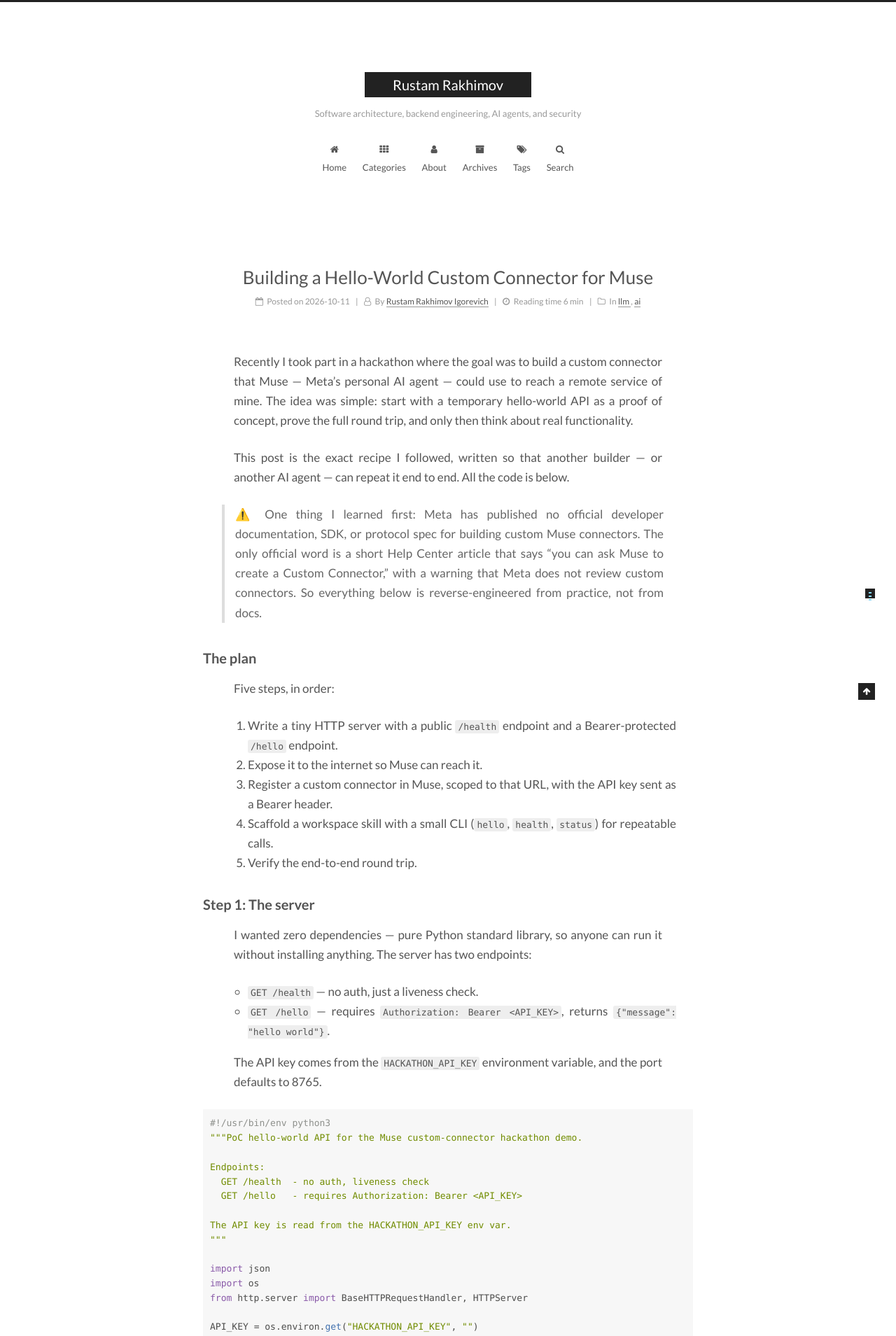
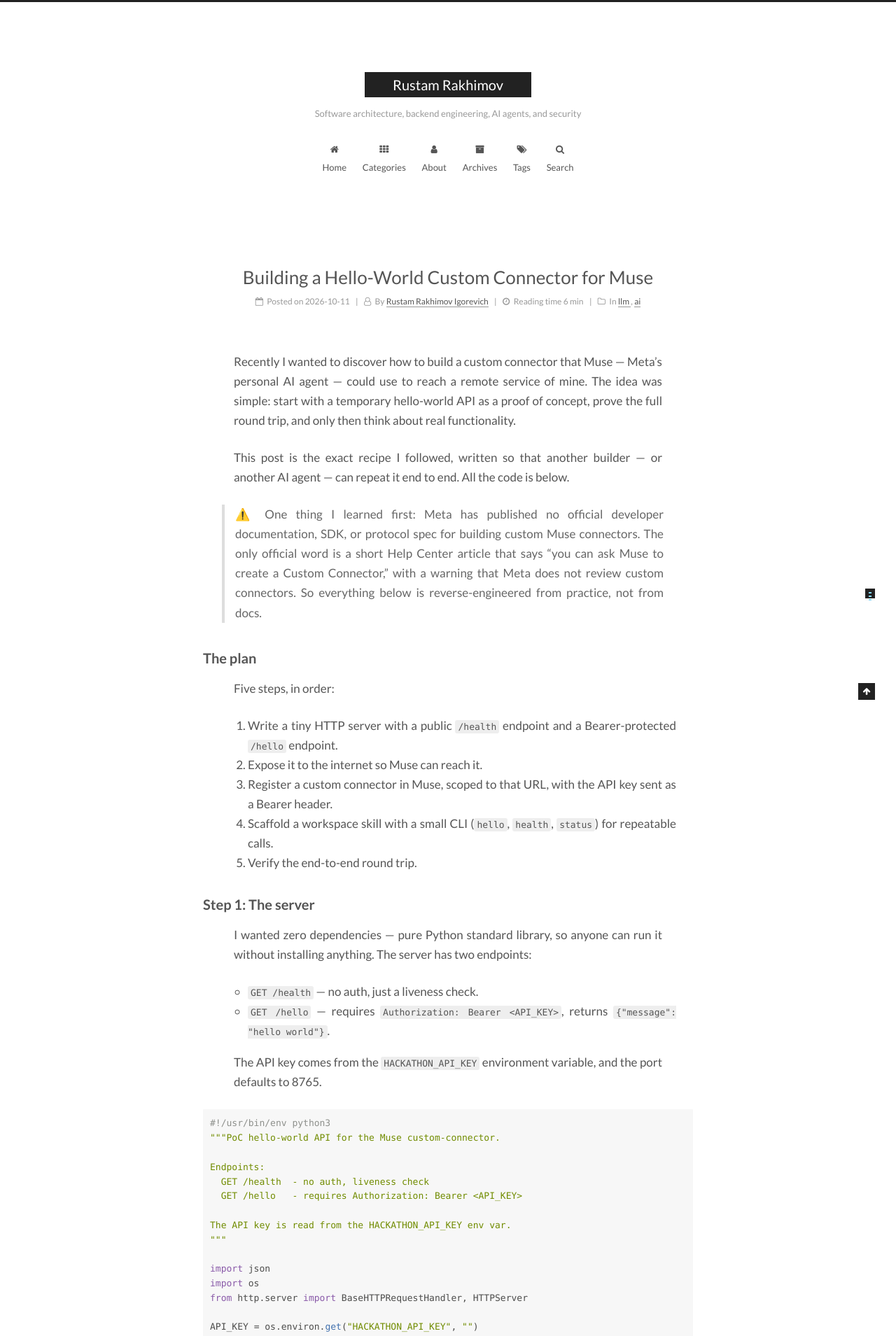
Before and after one commit to rusyasoft/rusyasoft.github.io, a Jekyll site: the page built from _posts/2026-10-11-hello-world-custom-connector-for-muse.md, in a window 1280 px wide. Shown: the top 1909 px of the page at 70% size. Built offline with Jekyll 4.4.1, drawn with Linux system fonts in a browser that asks for light colours; comment, search, counter and statistics services are not loaded; some of the changed text lies outside the part shown.

Commit message:
Reword intro: frame the post as discovery, not hackathon participation

````diff
--- a/_posts/2026-10-11-hello-world-custom-connector-for-muse.md
+++ b/_posts/2026-10-11-hello-world-custom-connector-for-muse.md
@@ -5,10 +5,10 @@
   - llm
   - ai
 tags:
-  - ai, llm, mcp, agent, ai-agent, agentic-ai, agentic, custom-connector, muse, hackathon, ngrok
+  - ai, llm, mcp, agent, ai-agent, agentic-ai, agentic, custom-connector, muse, ngrok
 ---
 
-Recently I took part in a hackathon where the goal was to build a custom connector that Muse — Meta's personal AI agent — could use to reach a remote service of mine. The idea was simple: start with a temporary hello-world API as a proof of concept, prove the full round trip, and only then think about real functionality.
+Recently I wanted to discover how to build a custom connector that Muse — Meta's personal AI agent — could use to reach a remote service of mine. The idea was simple: start with a temporary hello-world API as a proof of concept, prove the full round trip, and only then think about real functionality.
 
 This post is the exact recipe I followed, written so that another builder — or another AI agent — can repeat it end to end. All the code is below.
 
@@ -35,7 +35,7 @@
 
 ```python
 #!/usr/bin/env python3
-"""PoC hello-world API for the Muse custom-connector hackathon demo.
+"""PoC hello-world API for the Muse custom-connector.
 
 Endpoints:
   GET /health  - no auth, liveness check
````
